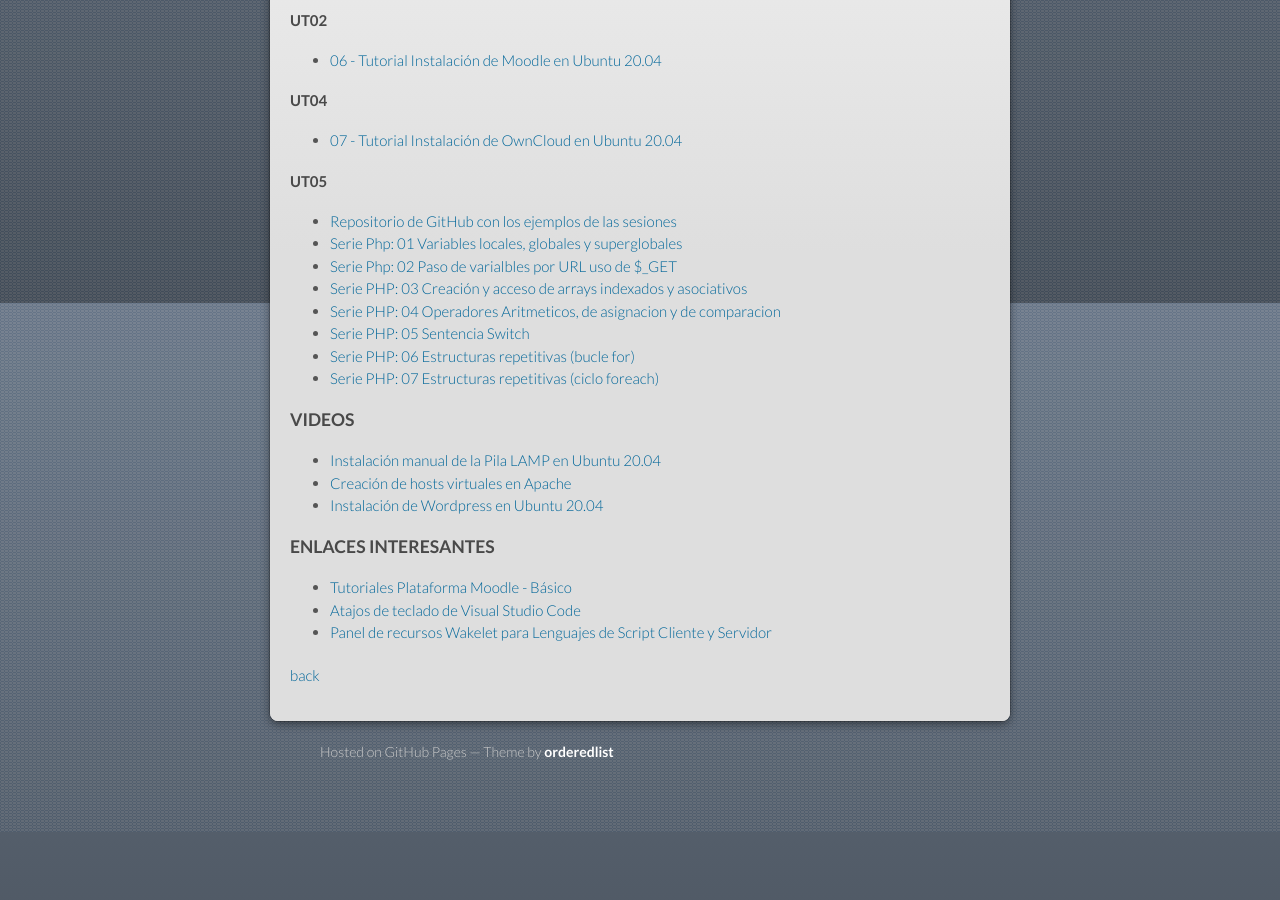
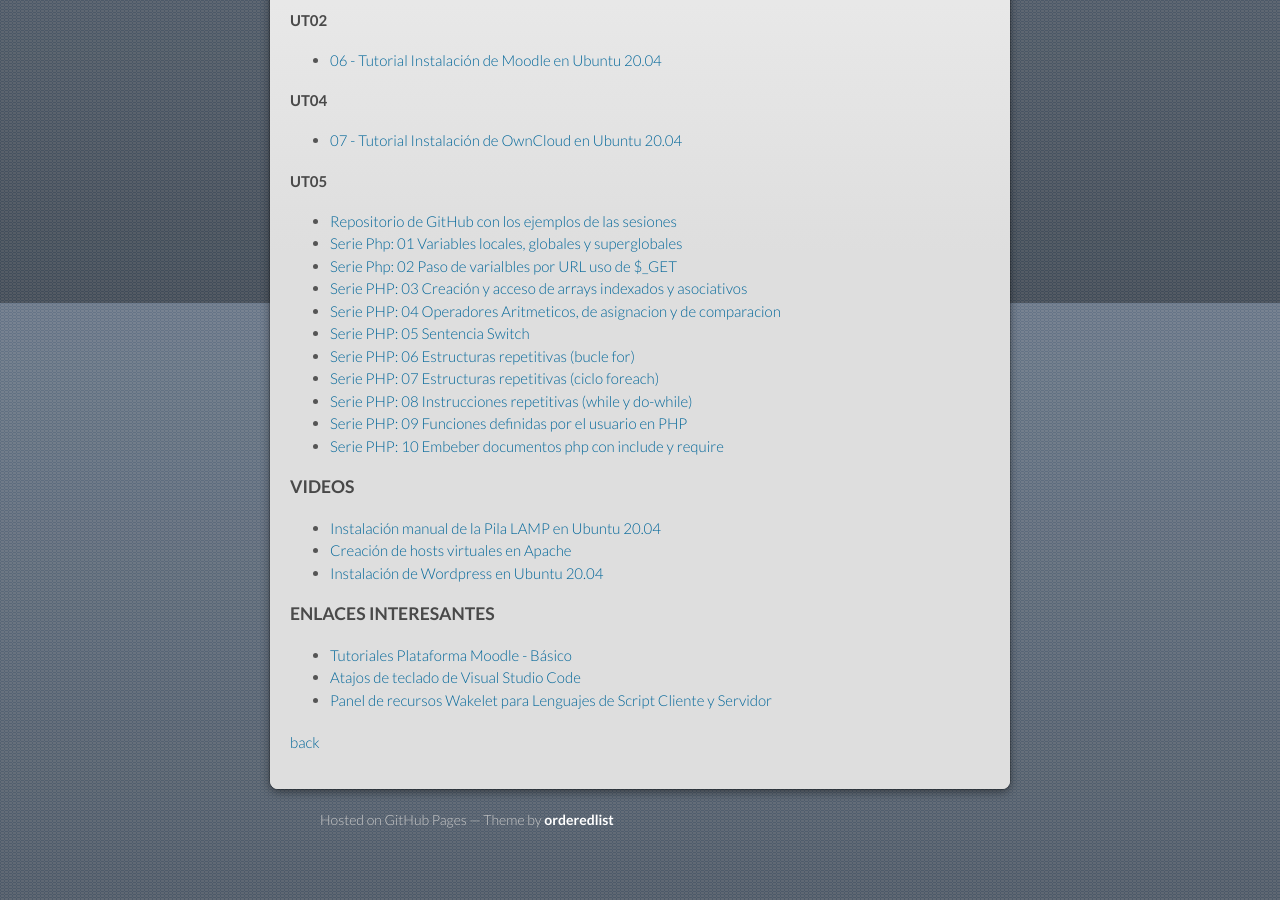
Before and after one commit to mrodara/mrodara.github.io, a Jekyll site: the page built from mods/iaw.md, in a window 1280 px wide and 900 px high, scrolled down 597 px. Built offline with Jekyll 4.4.1, drawn with Linux system fonts in a browser that asks for light colours; our own code applies the rules of GitHub Pages for plain Markdown files; before the commit the page ends 1429 px from its top, so only the background shows below that.

Commit message:
Enlaces a nuevos videos serie php

```diff
--- a/mods/iaw.md
+++ b/mods/iaw.md
@@ -41,6 +41,9 @@
 * [Serie PHP: 05 Sentencia Switch](https://youtu.be/qRYHqnSHXeI)
 * [Serie PHP: 06 Estructuras repetitivas (bucle for)](https://youtu.be/H3Dxj5WWVoY)
 * [Serie PHP: 07 Estructuras repetitivas (ciclo foreach)](https://youtu.be/m4nS4WTvMvc)
+* [Serie PHP: 08 Instrucciones repetitivas (while y do-while)](https://youtu.be/gXN4xLPMGcY)
+* [Serie PHP: 09 Funciones definidas por el usuario en PHP](https://youtu.be/qU50eXnghCQ)
+* [Serie PHP: 10 Embeber documentos php con include y require](https://youtu.be/lTem3L3TLsI)
 
 ### VIDEOS
 
```
